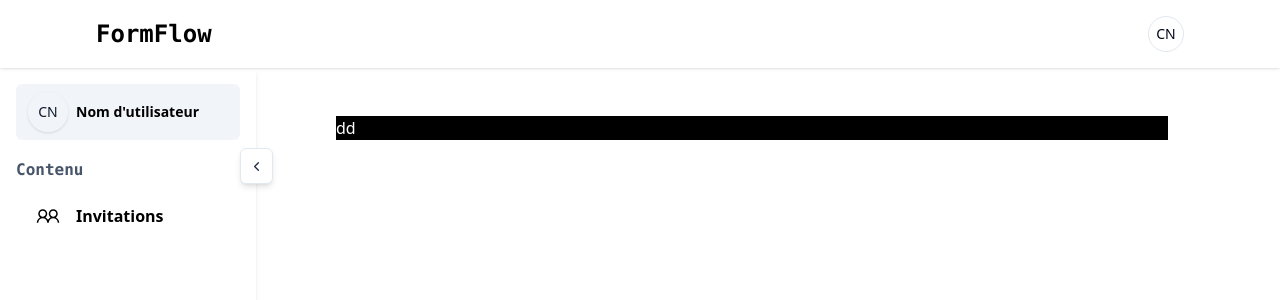
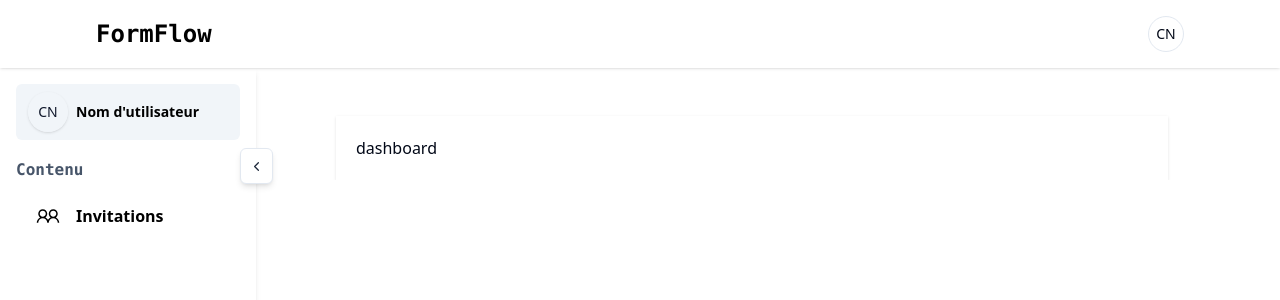
Before and after one commit to CousemaAnjary/form-dynamique, a React (Vite) app in the folder client/: page / in a window 1280 px wide. Shown: the top 300 px of the page. Built offline with nearby package versions, Linux system fonts and the light colour scheme.

Commit message:
chore: Update Dashboard component layout and styles

```diff
--- a/client/src/pages/Dashboard.jsx
+++ b/client/src/pages/Dashboard.jsx
@@ -17,20 +17,20 @@ export default function Dashboard() {
      */
     return (
         <>
-            <div className="min-h-screen w-full">
+            <div className="h-full w-full">
                 {/* Navbar */}
                 <Navbar />
 
                 <div className="flex h-full overflow-x-hidden">
                     {/* Left Sidebar */}
-                    <div className={`transition-all duration-700 ${isSidebarOpen ? 'mr-20' : 'mr-20'}`}>
+                    <div className={` ${isSidebarOpen ? 'mr-20' : 'mr-20'}`}>
                         <SidebarLeft isOpen={isSidebarOpen} toggleSidebar={toggleSidebar} />
                     </div>
 
-                    <main className={`flex-grow transition-all duration-300 ease-in-out mt-12 ${isSidebarOpen ? 'ml-64' : 'ml-20'}`}>
+                    <main className={`flex-grow transition-all duration-300 ease-in-out mt-12  ${isSidebarOpen ? 'ml-64' : 'ml-20'}`}>
                         {/* Contenu principal */}
-                        <div className=" bg-black text-white ">
-                            dd
+                        <div className=" bg-white  p-5 shadow">
+                            <h1 className="">dashboard</h1>
                         </div>
                     </main>
 
```
